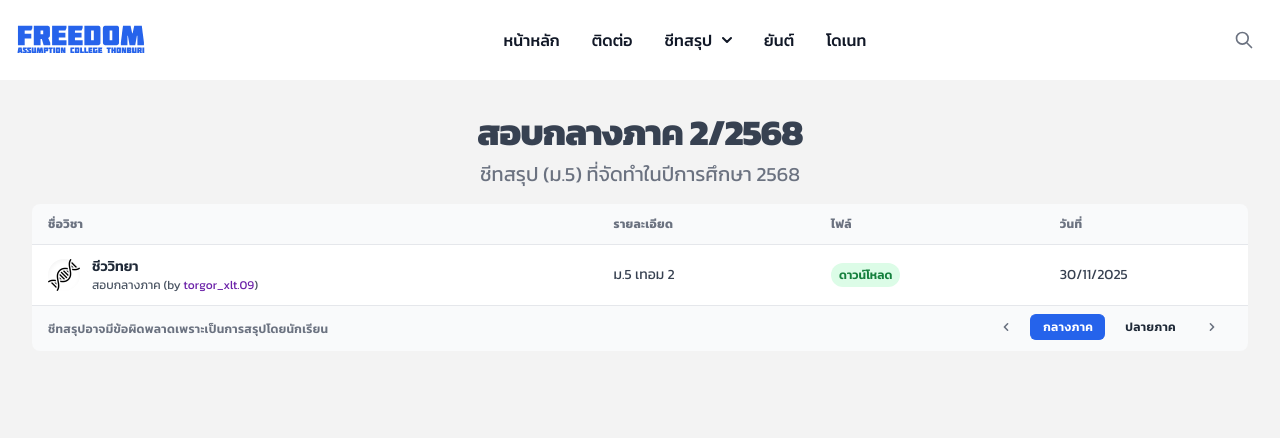
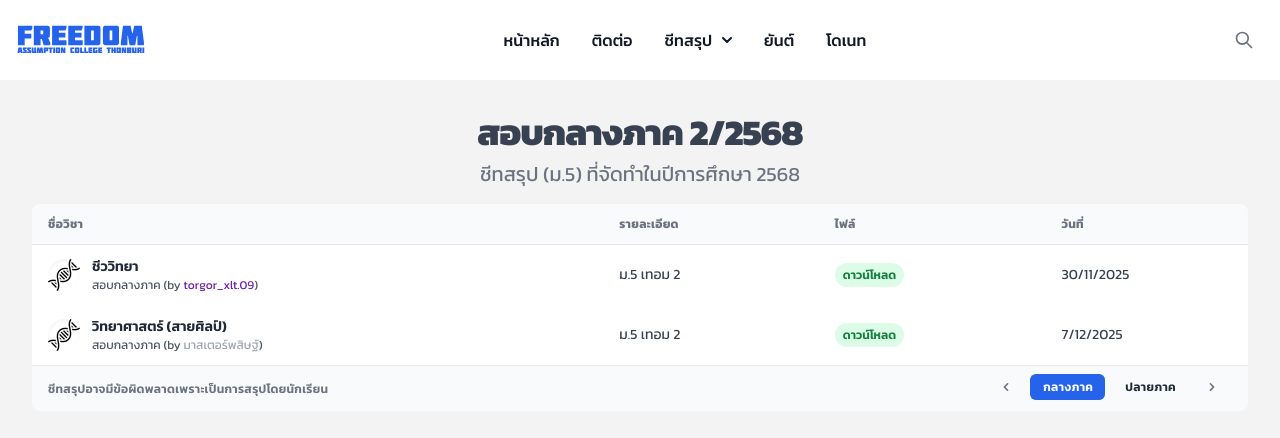
Before and after one commit to poomp5/freedom, a Next.js app: page /m5/midterm2 in a window 1280 px wide. Shown: the top 438 px of the page. Built offline with nearby package versions, Linux system fonts and the light colour scheme.

Commit message:
feat: add new science sheet for midterm 2 with relevant details

```diff
--- a/app/m5/midterm2/page.tsx
+++ b/app/m5/midterm2/page.tsx
@@ -16,6 +16,16 @@ const sheets = [
     by: {
       name: "torgor_xlt.09",
       url: "https://www.instagram.com/torgor_xlt.09",
+    },
+  },
+  {
+    subject: "วิทยาศาสตร์ (สายศิลป์)",
+    filename: "/m5/midterm2/sci.pdf",
+    icon: "/assets/img/icon/sci.png",
+    date: "7/12/2025",
+    term: "ม.5 เทอม 2",
+    by: {
+      name: "มาสเตอร์พสิษฐ์",
     },
   },
 ];
```
Also changed, not shown: 1 other file (tests, documents, lock files or other folders).
